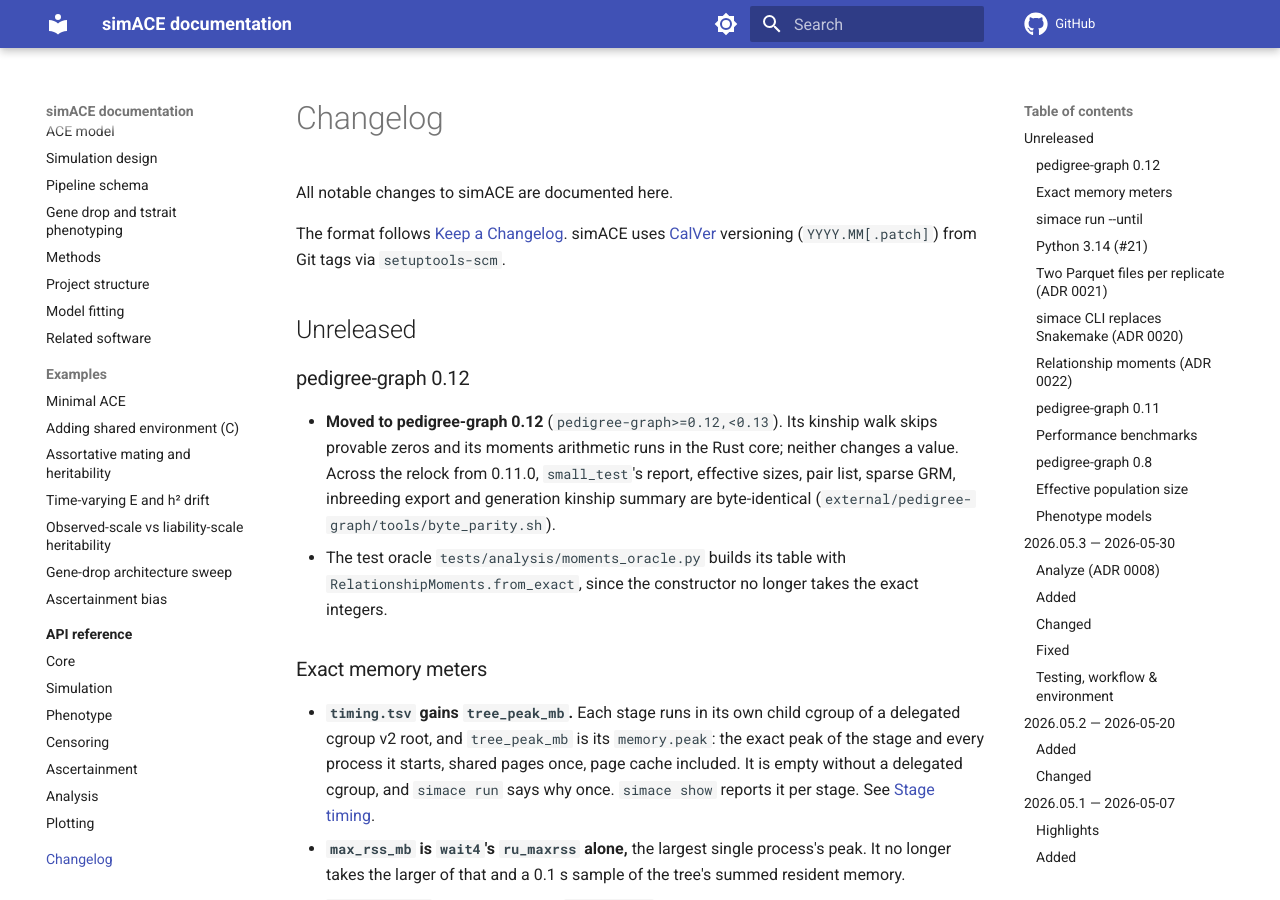
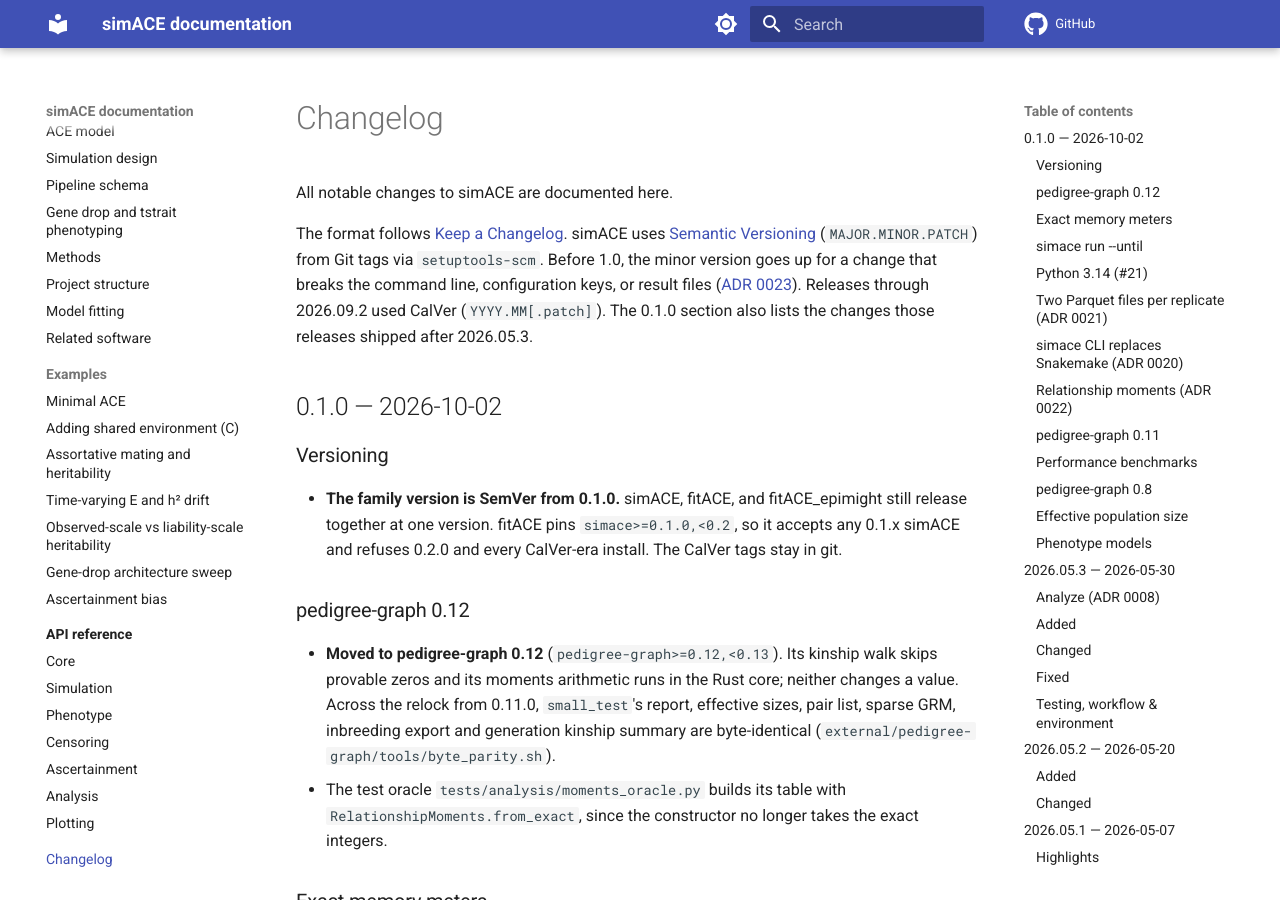
Before and after one commit to rwaples/simACE, an MkDocs documentation site: the page built from docs/changelog.md, in a window 1280 px wide and 900 px high. Built offline with MkDocs 1.6.1 and Material for MkDocs 9.7.7, drawn with Linux system fonts in a browser that asks for light colours; comment, search, counter and statistics services are not loaded.

Commit message:
Release the Unreleased changelog section as 0.1.0

```diff
--- a/docs/changelog.md
+++ b/docs/changelog.md
@@ -3,10 +3,21 @@
 All notable changes to simACE are documented here.
 
 The format follows [Keep a Changelog](https://keepachangelog.com/).
-simACE uses [CalVer](https://calver.org/) versioning (`YYYY.MM[.patch]`) from
-Git tags via `setuptools-scm`.
+simACE uses [Semantic Versioning](https://semver.org/) (`MAJOR.MINOR.PATCH`)
+from Git tags via `setuptools-scm`. Before 1.0, the minor version goes up for a
+change that breaks the command line, configuration keys, or result files
+([ADR 0023](adr/0023-lockstep-semver.md)). Releases through 2026.09.2 used
+CalVer (`YYYY.MM[.patch]`). The 0.1.0 section also lists the changes those
+releases shipped after 2026.05.3.
 
-## Unreleased
+## 0.1.0 — 2026-10-02
+
+### Versioning
+
+- **The family version is SemVer from 0.1.0.** simACE, fitACE, and
+  fitACE_epimight still release together at one version. fitACE pins
+  `simace>=0.1.0,<0.2`, so it accepts any 0.1.x simACE and refuses 0.2.0 and
+  every CalVer-era install. The CalVer tags stay in git.
 
 ### pedigree-graph 0.12
 
```
